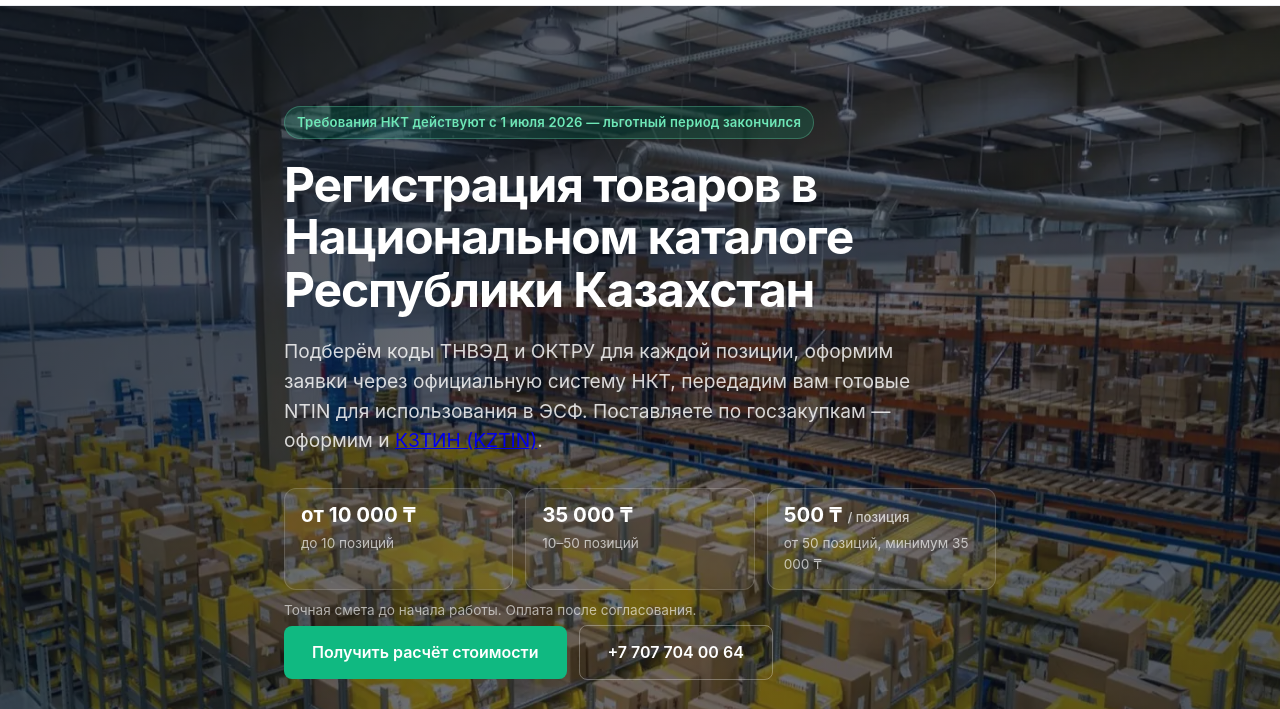
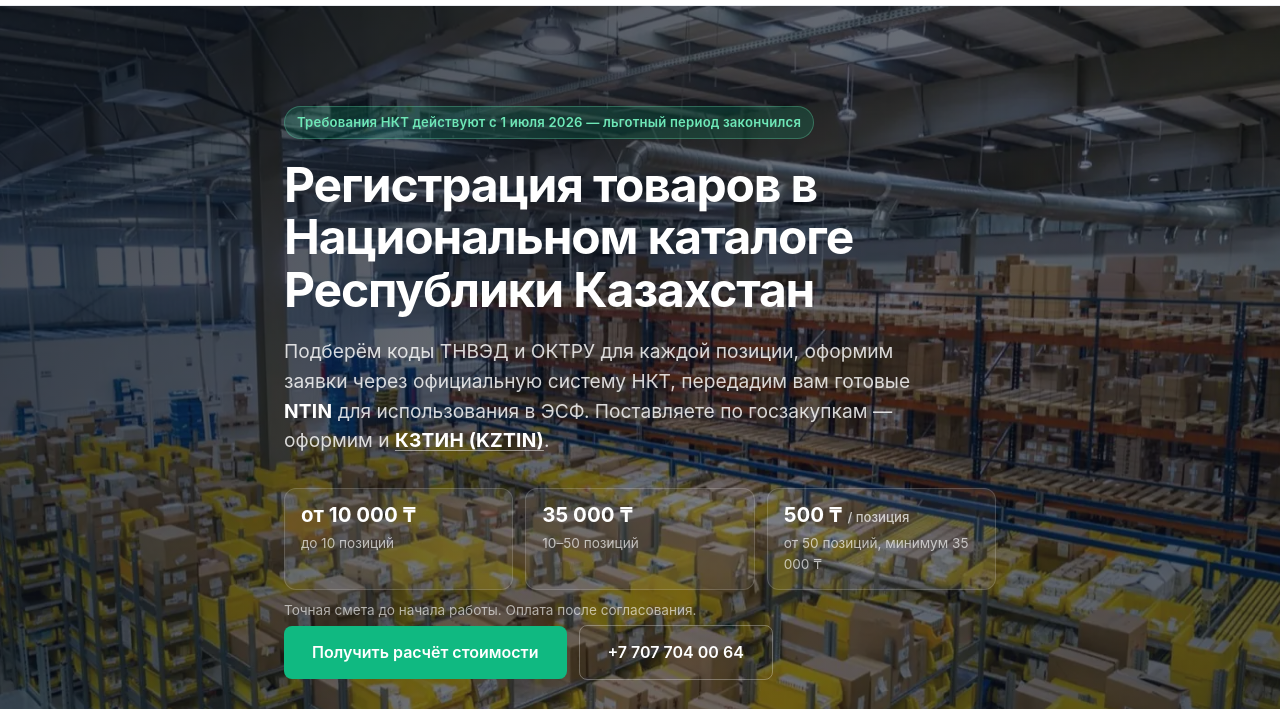
Before and after one commit to aslan797/nkt-medics, a website: page index.html in a window 1280 px wide. Shown: the part 71-780 px from the top of the page. Drawn offline with Linux system fonts and the light colour scheme.

Commit message:
Hero: NTIN и КЗТИН белым жирным, читаемо на тёмном фоне
Co-Authored-By: Claude Opus 5.5 <noreply@anthropic.com>

```diff
--- a/index.html
+++ b/index.html
@@ -227,6 +227,8 @@
             max-width: 640px;
             line-height: 1.55;
         }
+        .hero-sub .code-hl { color: #fff; font-weight: 700; letter-spacing: 0.2px; white-space: nowrap; }
+        .hero-sub a.code-hl { text-decoration: underline; text-decoration-color: rgba(255,255,255,0.5); text-underline-offset: 3px; }
         .hero-cta { display: flex; flex-wrap: wrap; gap: 12px; align-items: center; }
         .btn-primary {
             background: var(--text);
@@ -516,7 +518,7 @@
     <div class="container hero-inner">
         <span class="eyebrow">Требования НКТ действуют с 1 июля 2026 — льготный период закончился</span>
         <h1>Регистрация товаров в Национальном каталоге Республики Казахстан</h1>
-        <p class="hero-sub">Подберём коды ТНВЭД и ОКТРУ для каждой позиции, оформим заявки через официальную систему НКТ, передадим вам готовые NTIN для использования в ЭСФ. Поставляете по госзакупкам — оформим и <a href="#kztin">КЗТИН (KZTIN)</a>.</p>
+        <p class="hero-sub">Подберём коды ТНВЭД и ОКТРУ для каждой позиции, оформим заявки через официальную систему НКТ, передадим вам готовые <span class="code-hl">NTIN</span> для использования в ЭСФ. Поставляете по госзакупкам — оформим и <a href="#kztin" class="code-hl">КЗТИН (KZTIN)</a>.</p>
         <div class="hero-price">
             <div class="price-item"><span class="price-num">от 10 000 ₸</span><span class="price-lbl">до 10 позиций</span></div>
             <div class="price-item"><span class="price-num">35 000 ₸</span><span class="price-lbl">10–50 позиций</span></div>
```
